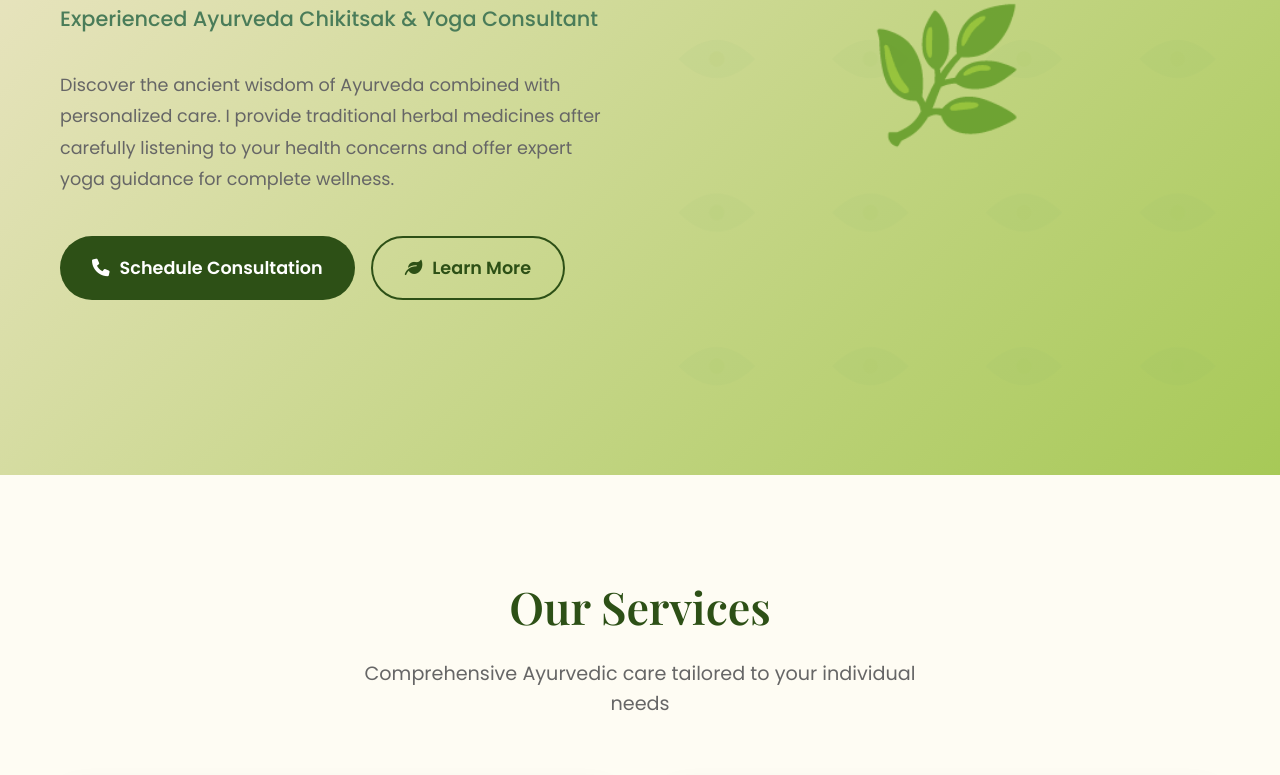
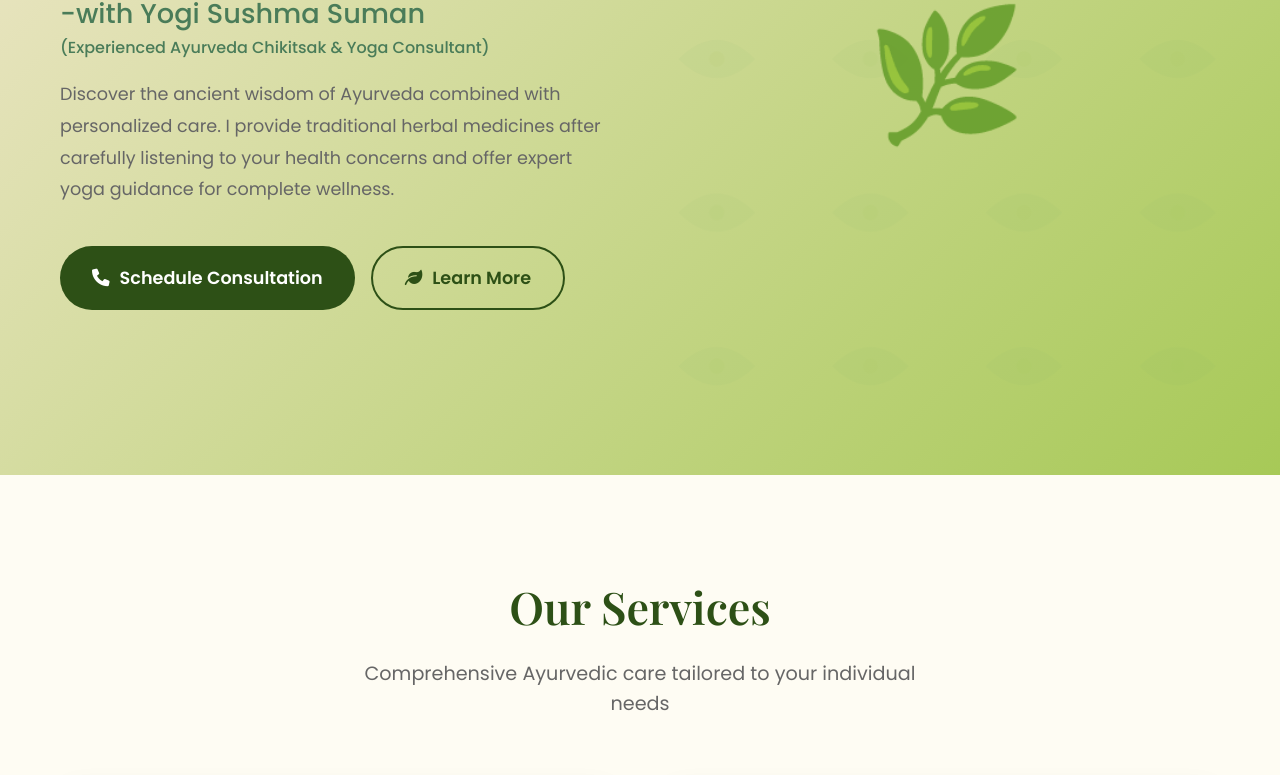
Before and after one commit to hemantmodii/ayurvedkoderma, a plain HTML site: page index.html in a window 1280 px wide. Shown: the part 325-1100 px from the top of the page. Drawn offline with nearby package versions, Linux system fonts and the light colour scheme.

Commit message:
name added to hero section

```diff
--- a/index.html
+++ b/index.html
@@ -3,7 +3,7 @@
 <head>
     <meta charset="UTF-8">
     <meta name="viewport" content="width=device-width, initial-scale=1.0">
-    <title>Dr. [Name] - Ayurveda Chikitsak & Yog Paramarsh</title>
+    <title>Yogi Sushma Suman - Ayurved Chikitsa & Yog Paramarsh</title>
     <meta name="description" content="Expert Ayurvedic consultation and yoga guidance. Personalized herbal medicines and wellness solutions.">
 
     <!-- Google Fonts -->
@@ -44,7 +44,8 @@
             <div class="hero-content">
                 <div class="hero-text fade-in">
                     <h1>Welcome to Holistic Healing</h1>
-                    <p class="subtitle">Experienced Ayurveda Chikitsak & Yoga Consultant</p>
+                    <p class="sub-subtitle">-with Yogi Sushma Suman</p>
+                    <p class="subtitle">(Experienced Ayurveda Chikitsak & Yoga Consultant)</p>
                     <p>Discover the ancient wisdom of Ayurveda combined with personalized care. I provide traditional herbal medicines after carefully listening to your health concerns and offer expert yoga guidance for complete wellness.</p>
                     <div class="cta-buttons">
                         <a href="#contact" class="btn btn-primary">
--- a/styles.css
+++ b/styles.css
@@ -140,9 +140,15 @@ body {
 }
 
 .hero-text .subtitle {
-  font-size: 1.3rem;
+  font-size: 1rem;
   color: var(--secondary-green);
-  margin-bottom: 2rem;
+  margin-bottom: 1rem;
+  font-weight: 500;
+}
+.hero-text .sub-subtitle {
+  font-size: 1.7rem;
+  color: var(--secondary-green);
+  margin-bottom: -0.3rem;
   font-weight: 500;
 }
 
```
